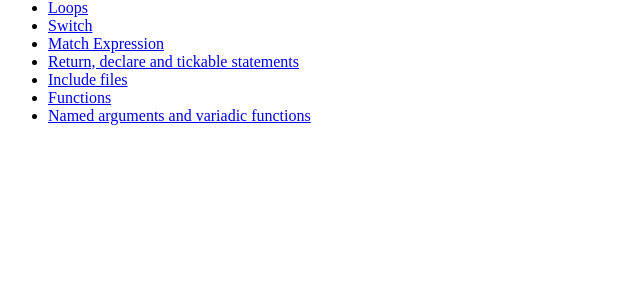
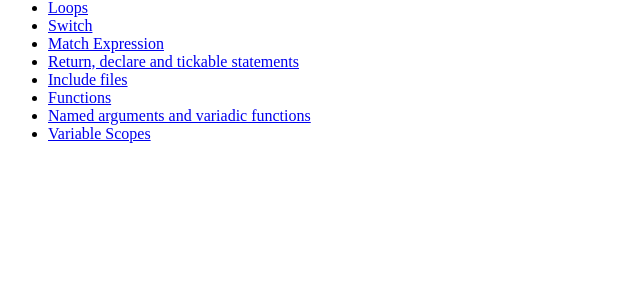
Before and after one commit to jorgearmas/PHP_Path, a PHP site: page / in a window 1280 px wide. Shown: the part 305-605 px from the top of the page, without its empty margins (0-640 px from the left). Run offline with PHP 8.4, Linux system fonts and the light colour scheme.

Commit message:
20 - Variable scopes

```diff
--- a/index.php
+++ b/index.php
@@ -68,6 +68,7 @@
         <li><a href="./_17_include_files.php">Include files</a></li>
         <li><a href="./_18_functions.php">Functions</a></li>
         <li><a href="./_19_named_args_varadic_functions.php">Named arguments and variadic functions</a></li>
+        <li><a href="./_20_variable_scopes.php">Variable Scopes</a></li>
     </ul>
 </body>
 </html>
```
